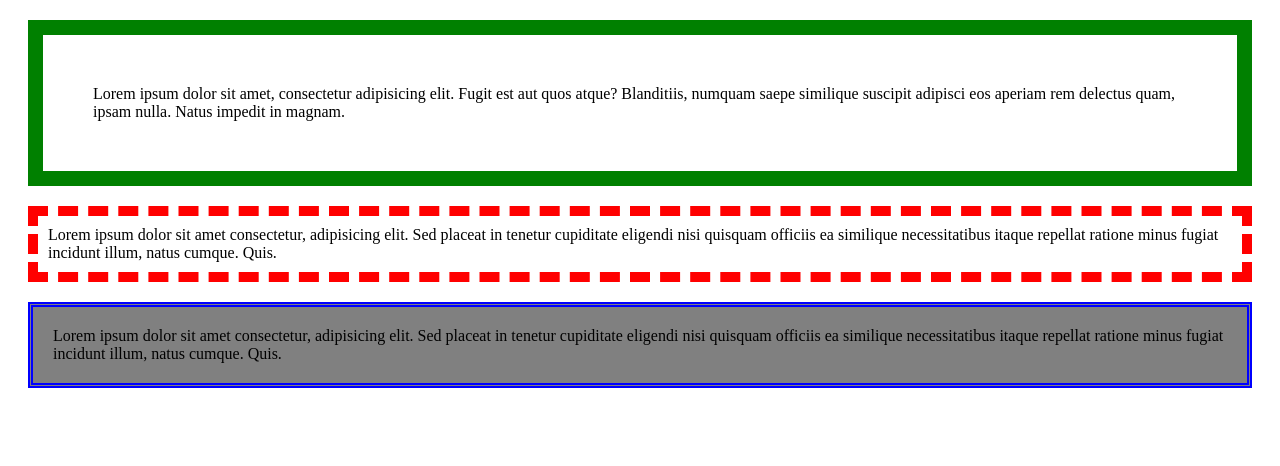
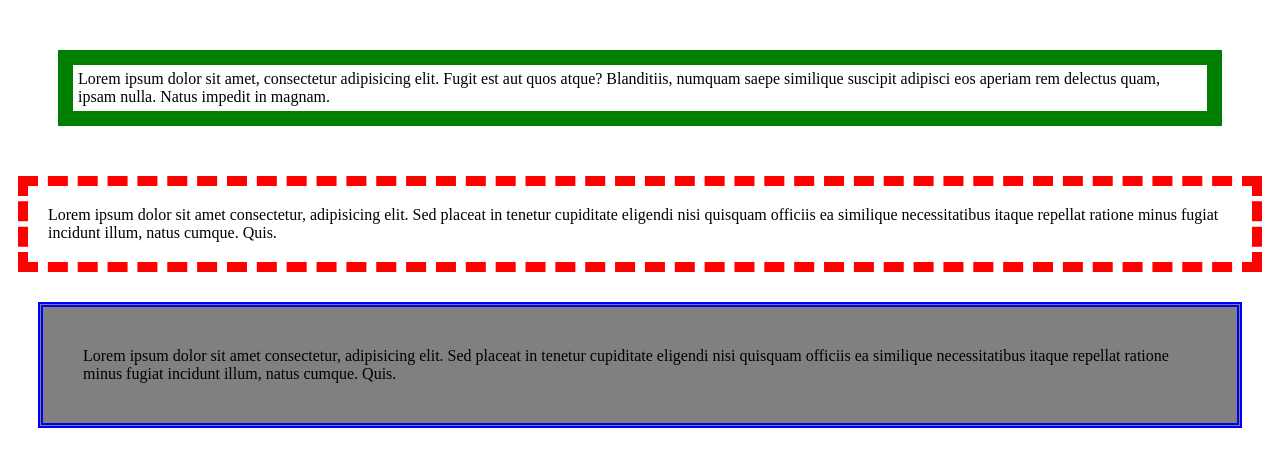
Before and after one commit to Jesper-SH-Hong/comp1537_lab, a plain HTML site: page lab2/part_a.html in a window 1280 px wide. Drawn offline with Linux system fonts and the light colour scheme.

Commit message:
created index for lab2. revised part_a

```diff
--- a/lab2/part_a.html
+++ b/lab2/part_a.html
@@ -6,24 +6,24 @@
             }
 
             #green_style{
-                padding: 50px;
-                margin: 20px;
+                padding: 5px;
+                margin: 50px;
                 border-width: 15px;
                 border-color: green;
                 border-style: solid;
             }
 
             #red_style{
-                padding: 10px;
-                margin: 20px;
+                padding: 20px;
+                margin: 10px;
                 border-width: 10px;
                 border-color: red;
                 border-style: dashed;
             }
 
             #blue_style{
-                padding: 20px;
-                margin: 20px;
+                padding: 40px;
+                margin: 30px;
                 border-width: 5px;
                 border-color: blue;
                 border-style: double;
```
Also changed, not shown: index.html (+3 -0 lines), lab2/index.html (added, +5 -0 lines).
